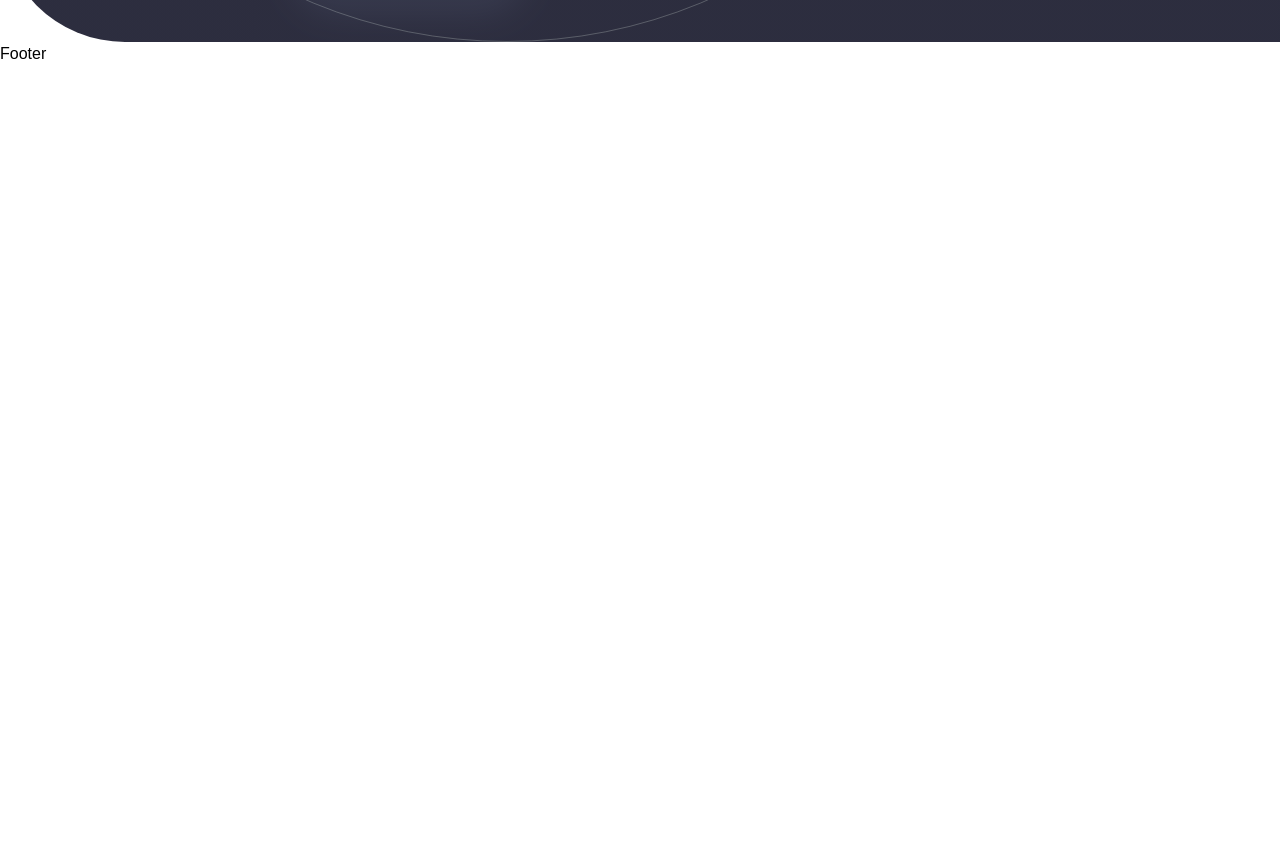
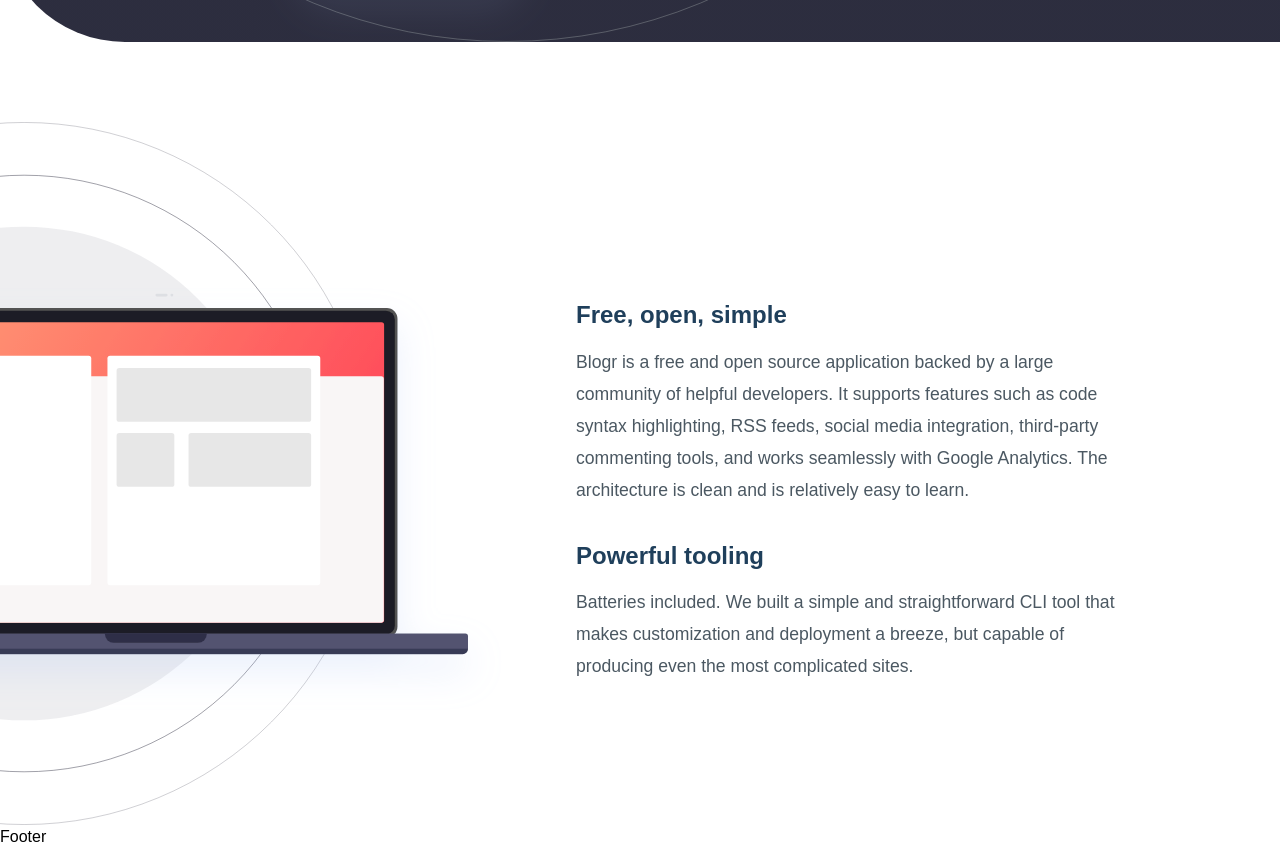
Before and after one commit to kurt-lo/blogr, a Next.js app: page / in a window 1280 px wide. Shown: the part 2080-2929 px from the top of the page. Before the commit the page ends 2146 px from the top, so only its background shows below. Built offline with nearby package versions, Linux system fonts and the light colour scheme; what tailwindcss-animated would draw is missing.

Commit message:
Main Section Three

```diff
--- a/app/page.tsx
+++ b/app/page.tsx
@@ -7,15 +7,18 @@
   const [imageWidth, setImageWidth] = useState(406);
   const [imageHeight, setImageHeight] = useState(331);
   const [imageSrc, setImageSrc] = useState('/illustration-editor-mobile.svg');
+  const [imageSrcLaptop, setImageSrcLaptop] = useState('/illustration-laptop-mobile.svg');
 
   useEffect(() => {
     const handleResize = () => {
       if (window.innerWidth >= 641) {
         setImageSrc('/illustration-editor-desktop.svg');
+        setImageSrcLaptop('/illustration-laptop-desktop.svg');
         setImageWidth(974);
         setImageHeight(786);
       } else {
         setImageSrc('/illustration-editor-mobile.svg');
+        setImageSrcLaptop('/illustration-laptop-mobile.svg');
         setImageWidth(406);
         setImageHeight(331);
       }
@@ -38,13 +41,13 @@
       {/* SECTION ONE */}
       <section className="main-one sm:px-0 px-[2rem]">
         <div className='title-container'>
-          <h1 className=' text-[2rem] font-ubuntu-bold text-center text-very-dark-blue'>Designed for the future</h1>
+          <h1 className='text-[2rem] font-ubuntu-bold text-center text-very-dark-blue'>Designed for the future</h1>
         </div>
         <div className='body-container flex flex-col sm:flex-row-reverse sm:pl-[5rem] lg:pl-[10rem] pt-[3rem] justify-center items-center'>
           <div className='image-container sm:flex-1 overflow-hidden'>
             <Image
               src={imageSrc}
-              alt="illustration editor"
+              alt="editor"
               width={imageWidth}
               height={imageHeight}
               className='illustrator sm:max-w-[140%] lg:max-w-[160%]'
@@ -72,11 +75,11 @@
       <section className='main-two mt-[17rem] sm:mt-[6rem] flex flex-col sm:flex-row items-center'>
         <div className='image-container flex justify-center flex-1 -mt-[12rem] sm:mt-0'>
           <Image
-            src='/illustration-phones.svg'
+            src={'/illustration-phones.svg'}
             alt='phone'
             height={579}
             width={552}
-            className='img-phone'
+            className='illustrator'
           />
         </div>
 
@@ -89,24 +92,37 @@
         </div>
       </section>
 
-      {/* SECTION THREE NAMAN NEXT */}
-
+      {/* SECTION THREE */}
+      <section className="main-three mt-[5rem] flex flex-col sm:flex-row items-center">
+        <div className='image-container flex-1'>
+          <Image
+            src={imageSrcLaptop}
+            alt='laptop'
+            width={imageWidth}
+            height={imageHeight}
+            className='illustrator sm:max-w-[140%] lg:max-w-[160%] float-right'
+          />
+        </div>
+        <div className="text-container flex-1 px-[2rem] text-center sm:text-left lg:pr-[10rem] sm:pr-[5rem]">
+          <h2 className='text-[1.5rem] font-ubuntu-bold text-very-dark-blue pt-[2rem]'>Free, open, simple</h2>
+          <p className='text-[1.1rem] pt-[.8rem] text-very-dark-grayish-blue leading-[2rem]'>
+            Blogr is a free and open source application backed by a large community of helpful developers. It supports
+            features such as code syntax highlighting, RSS feeds, social media integration, third-party commenting tools,
+            and works seamlessly with Google Analytics. The architecture is clean and is relatively easy to learn.
+          </p>
+          <h2 className='text-[1.5rem] font-ubuntu-bold text-very-dark-blue pt-[2rem]'>Powerful tooling</h2>
+          <p className='text-[1.1rem] pt-[.8rem] text-very-dark-grayish-blue leading-[2rem]'>
+            Batteries included. We built a simple and straightforward CLI tool that makes customization and deployment a breeze, but
+            capable of producing even the most complicated sites.
+          </p>
+        </div>
+      </section>
       {/* <div className="main-two">
 
       </div>
 
       <div className="main-three">
-        <h2>Free, open, simple</h2>
-        <p>
-          Blogr is a free and open source application backed by a large community of helpful developers. It supports
-          features such as code syntax highlighting, RSS feeds, social media integration, third-party commenting tools,
-          and works seamlessly with Google Analytics. The architecture is clean and is relatively easy to learn.
-        </p>
-        <h2>Powerful tooling</h2>
-        <p>
-          Batteries included. We built a simple and straightforward CLI tool that makes customization and deployment a breeze, but
-          capable of producing even the most complicated sites.
-        </p>
+
       </div> */}
       {/*
       Product
```
